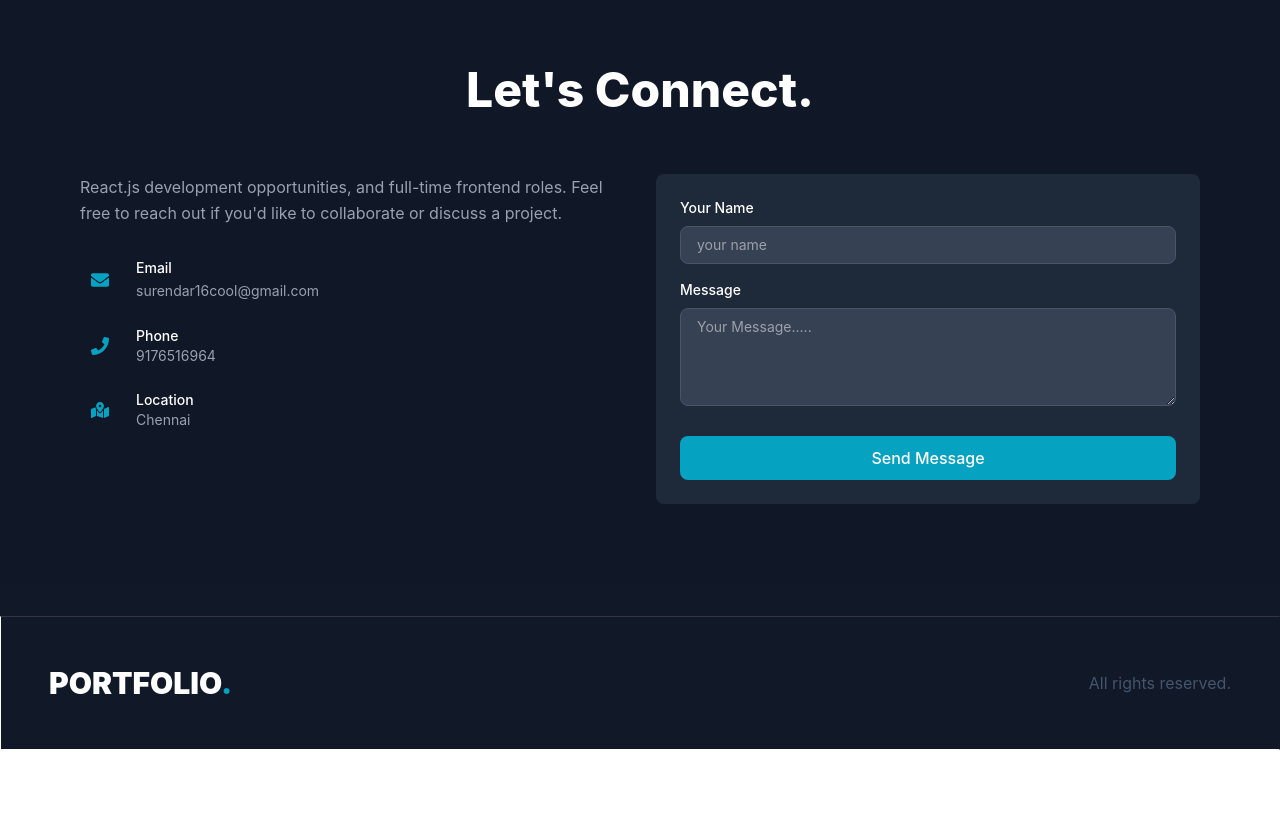
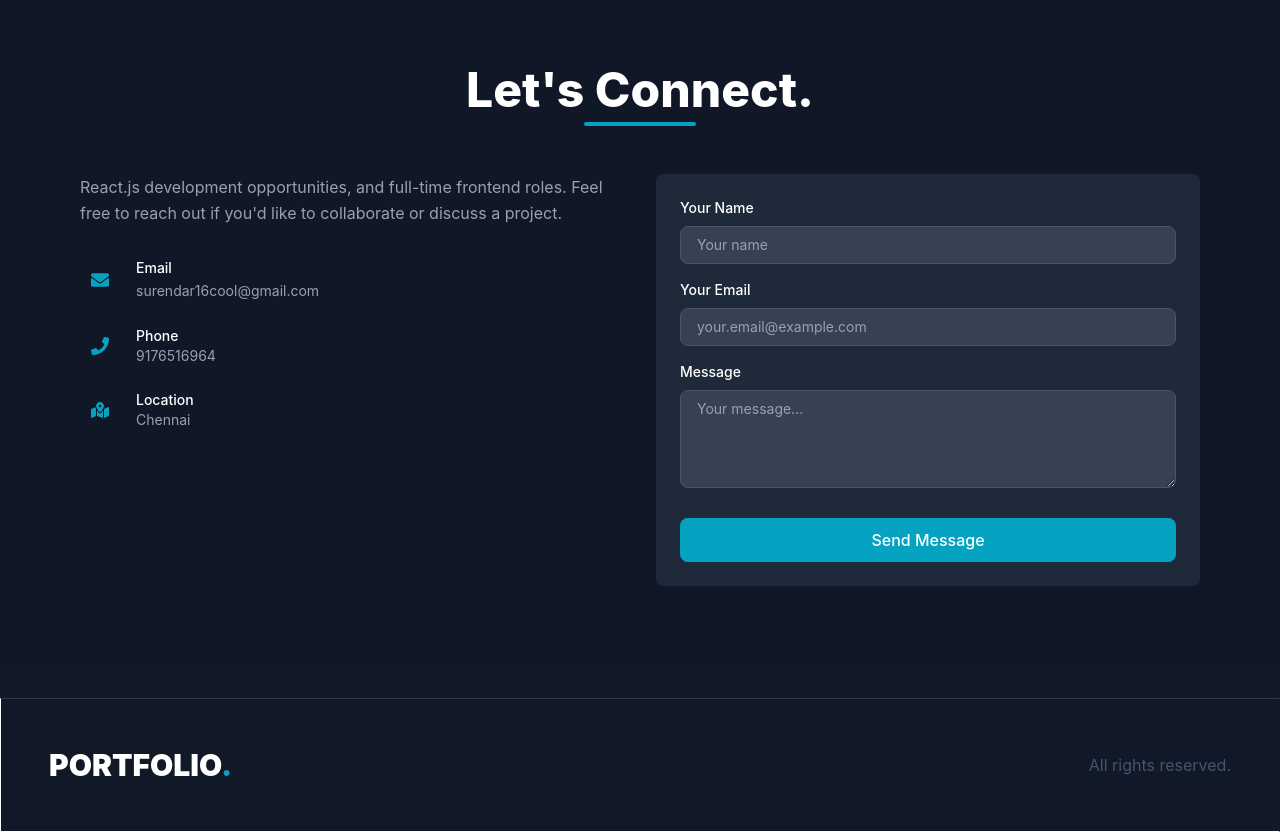
Before and after one commit to Suren1997/portfolio, a React (Vite) app: page / in a window 1280 px wide. Shown: the part 4500-5332 px from the top of the page. Before the commit the page ends 5250 px from the top, so only its background shows below. Built offline with nearby package versions, Linux system fonts and the light colour scheme.

Commit message:
Setup the Email

```diff
--- a/src/components/ContactSection.jsx
+++ b/src/components/ContactSection.jsx
@@ -1,4 +1,4 @@
-import React from "react";
+import React, { useEffect, useState } from "react";
 import {
   FaEnvelope,
   FaLinkedin,
@@ -6,14 +6,30 @@ import {
   FaPhone,
 } from "react-icons/fa";
 
+const RECIPIENT_EMAIL = "surendar16cool@gmail.com";
+
 const ContactSection = () => {
+  const [formData, setFormData] = useState({
+    name: "",
+    email: "",
+    message: "",
+  });
+  const [status, setStatus] = useState("idle");
+
+  useEffect(() => {
+    if (status !== "success" && status !== "error") return;
+
+    const timer = setTimeout(() => setStatus("idle"), 5000);
+    return () => clearTimeout(timer);
+  }, [status]);
+
   const contactInfo = [
     {
       id: 1,
       icon: FaEnvelope,
       title: "Email",
-      value: "surendar16cool@gmail.com",
-      link: "mailto:surendar16cool@gmail.com",
+      value: RECIPIENT_EMAIL,
+      link: `mailto:${RECIPIENT_EMAIL}`,
     },
     // {
     //   id: 2,
@@ -37,6 +53,49 @@ const ContactSection = () => {
       link: null,
     },
   ];
+
+  const handleChange = (e) => {
+    const { name, value } = e.target;
+    setFormData((prev) => ({ ...prev, [name]: value }));
+  };
+
+  const handleSubmit = async (e) => {
+    e.preventDefault();
+    setStatus("loading");
+
+    try {
+      const response = await fetch(
+        `https://formsubmit.co/ajax/${RECIPIENT_EMAIL}`,
+        {
+          method: "POST",
+          headers: {
+            "Content-Type": "application/json",
+            Accept: "application/json",
+          },
+          body: JSON.stringify({
+            name: formData.name,
+            email: formData.email,
+            message: formData.message,
+            _subject: `Portfolio message from ${formData.name}`,
+            _template: "table",
+            _captcha: "false",
+          }),
+        }
+      );
+
+      const data = await response.json();
+
+      if (response.ok && data.success) {
+        setStatus("success");
+        setFormData({ name: "", email: "", message: "" });
+      } else {
+        setStatus("error");
+      }
+    } catch {
+      setStatus("error");
+    }
+  };
+
   return (
     <section className="py-20 bg-gray-900" id="contact">
       <div className="container mx-auto px-4 max-w-6xl">
@@ -44,7 +103,7 @@ const ContactSection = () => {
           <h2 className="text-3xl md:text-5xl font-extrabold text-white mb-2">
             Let's Connect.
           </h2>
-          <div className="w-28 h-1 bg:primary mx-auto mt-2 rounded-2xl"></div>
+          <div className="w-28 h-1 bg-primary mx-auto mt-2 rounded-2xl"></div>
         </div>
         <div className="grid md:grid-cols-2 gap-8">
           <div>
@@ -91,7 +150,7 @@ const ContactSection = () => {
           </div>
           {/* Contact form */}
           <div className="bg-gray-800 rounded-lg p-6">
-            <form>
+            <form onSubmit={handleSubmit}>
               <div className="mb-4">
                 <label
                   htmlFor="name"
@@ -101,10 +160,33 @@ const ContactSection = () => {
                 </label>
                 <input
                   type="text"
-                  id="text"
+                  id="name"
+                  name="name"
+                  value={formData.name}
+                  onChange={handleChange}
                   className="w-full px-4 py-2 bg-gray-700 border border-gray-600 rounded-lg text-white text-sm focus:outline-none focus:border-primary transition-colors"
-                  placeholder="your name"
+                  placeholder="Your name"
                   required
+                  disabled={status === "loading"}
+                />
+              </div>
+              <div className="mb-4">
+                <label
+                  htmlFor="email"
+                  className="text-white block mb-2 text-sm font-medium"
+                >
+                  Your Email
+                </label>
+                <input
+                  type="email"
+                  id="email"
+                  name="email"
+                  value={formData.email}
+                  onChange={handleChange}
+                  className="w-full px-4 py-2 bg-gray-700 border border-gray-600 rounded-lg text-white text-sm focus:outline-none focus:border-primary transition-colors"
+                  placeholder="your.email@example.com"
+                  required
+                  disabled={status === "loading"}
                 />
               </div>
               <div className="mb-6">
@@ -116,17 +198,34 @@ const ContactSection = () => {
                 </label>
                 <textarea
                   id="message"
+                  name="message"
+                  value={formData.message}
+                  onChange={handleChange}
                   className="w-full px-4 py-2 bg-gray-700 border border-gray-600 rounded-lg text-white text-sm focus:outline-none focus:border-primary transition-colors"
-                  placeholder="Your Message....."
+                  placeholder="Your message..."
                   rows="4"
                   required
+                  disabled={status === "loading"}
                 />
               </div>
+
+              {status === "success" && (
+                <p className="mb-4 text-sm text-green-400">
+                  Message sent successfully! I'll get back to you soon.
+                </p>
+              )}
+              {status === "error" && (
+                <p className="mb-4 text-sm text-red-400">
+                  Something went wrong. Please try again or email me directly.
+                </p>
+              )}
+
               <button
                 type="submit"
-                className="w-full px-6 py-2.5 bg-primary text-white rounded-lg font-medium hover:bg-primary/80"
+                disabled={status === "loading"}
+                className="w-full px-6 py-2.5 bg-primary text-white rounded-lg font-medium hover:bg-primary/80 disabled:opacity-60 disabled:cursor-not-allowed transition-colors"
               >
-                Send Message
+                {status === "loading" ? "Sending..." : "Send Message"}
               </button>
             </form>
           </div>
```
Also changed, not shown: src/assets/circle-phone.png (added).
